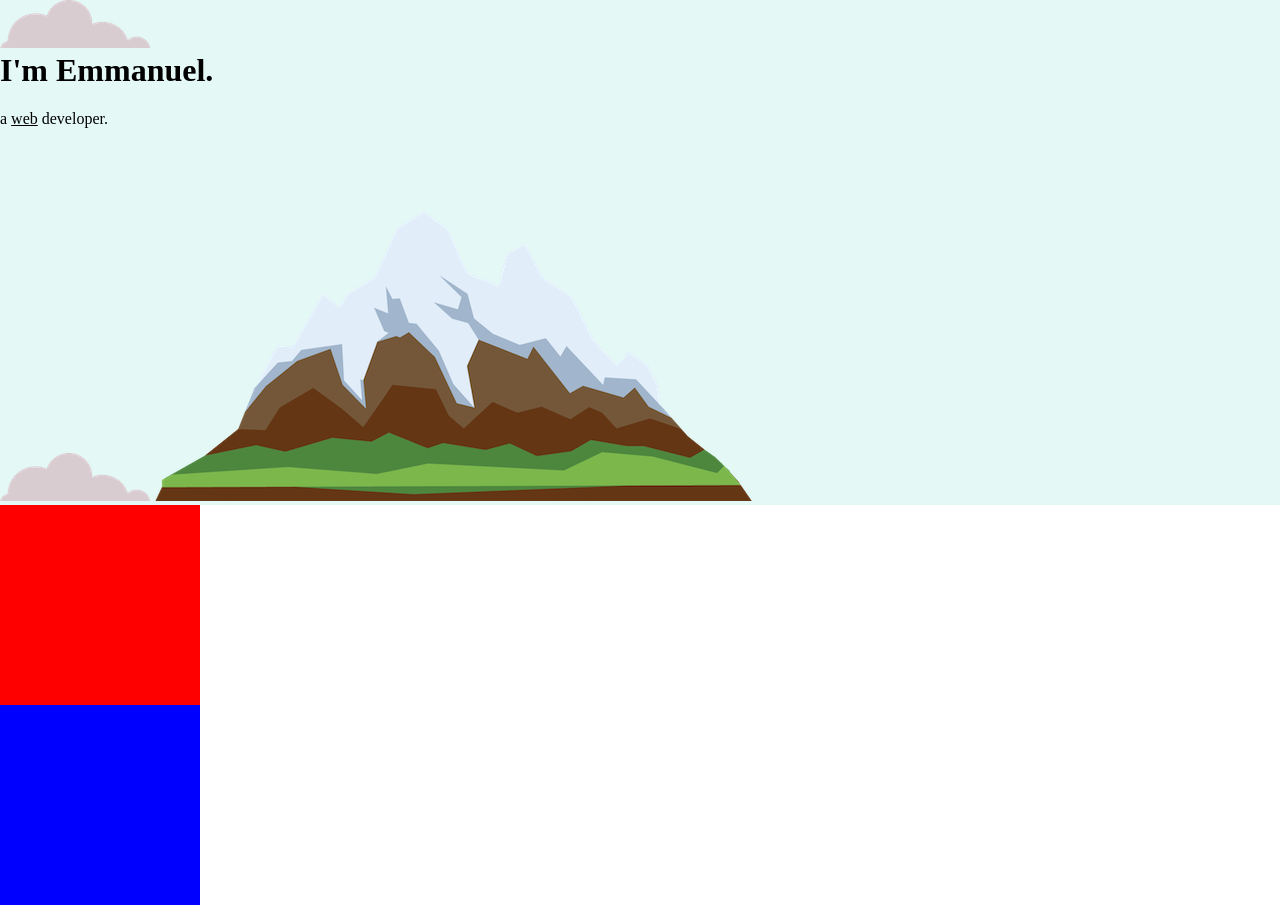
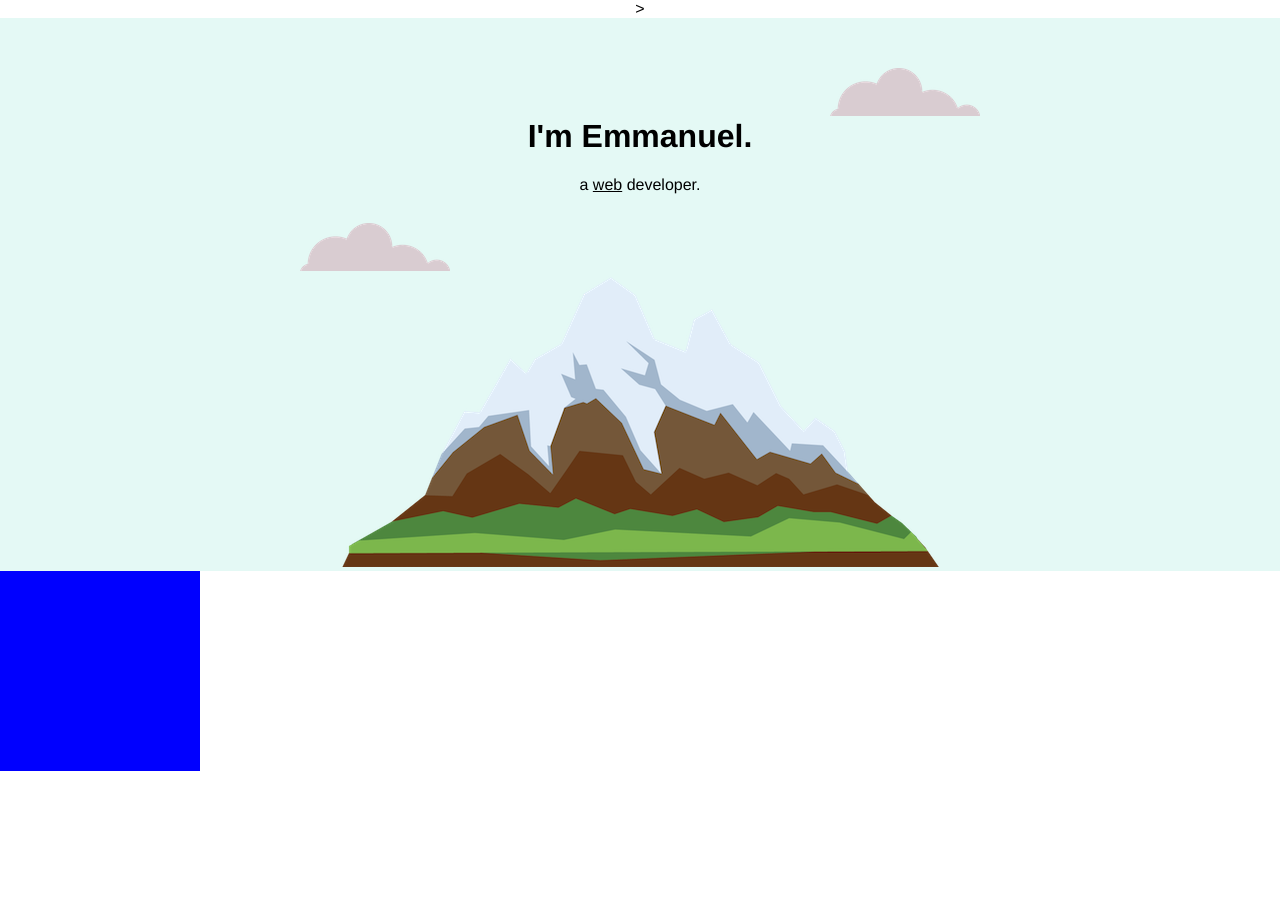
Before and after one commit to Darez-maker/CSS-My-site, a plain HTML site: page index.html in a window 1280 px wide. After the commit the page ends 800 px from the top, so only its background shows below. Drawn offline with Linux system fonts and the light colour scheme.

Commit message:
fonts and div types

```diff
--- a/css/styles.css
+++ b/css/styles.css
@@ -1,28 +1,50 @@
 body{
     margin: 0;
+    text-align: center;
+    font-family:  Helvetica, sans-serif;
 }
 
 h1{
-margin-top: 0;
+
+margin-top: 0 ;
 }
+
 
 
 
 .top-container{
     background-color: #e4f9f5;
+    position: relative;
+    padding-top: 100px;
+}
+
+.top-cloud{
+    position: absolute;
+    right: 300px;
+    top: 50px;
+}
+
+.bottom-cloud{
+    position: absolute;
+    left: 300px;
+    bottom: 300px;
 }
 
 .middle-container{
     background-color: red;
     width: 200px;
     height: 200px;
+   position: absolute;
 }
 
 .bottom-container{
     background-color: blue;
     width: 200px;
     height: 200px;
+    position: absolute;
 }
+
+
 .pro{
     text-decoration: underline;
 }
--- a/index.html
+++ b/index.html
@@ -3,19 +3,18 @@
 <head>
     <meta charset="UTF-8">
     <meta name="viewport" content="width=device-width, initial-scale=1.0">
-    <title>EMMANUEL SITE</title>
-    <link rel="shortcut icon" href="icon/favicon.ico">
+    <title>EMMANUEL SITE</title>>
     <link rel="stylesheet" href="css/styles.css">
    <link rel="shortcut icon" href="css/favicon.ico">
-
+   <link href="https://fonts.googleapis.com/css2?family=Dancing+Script:wght@600&family=Merriweather:wght@300&family=Sacramento&display=swap" rel="stylesheet">
 
 </head>
 <body>
     <div class="top-container">
-        <img src="images/cloud.png" alt="cloud-img">
+        <img class="top-cloud" src="images/cloud.png" alt="cloud-img">
         <h1>I'm Emmanuel.</h1>
        <p> a <span class="pro">web</span> developer. </p>
-       <img src="images/cloud.png" alt="cloud-img">
+       <img class="bottom-cloud" src="images/cloud.png" alt="cloud-img">
        <img src="images/mountain.png" alt="mountain-img">
     </div>
 
@@ -26,8 +25,6 @@
 
     </div>
 
+</body>
 
-
-
-</body>
 </html>
```
